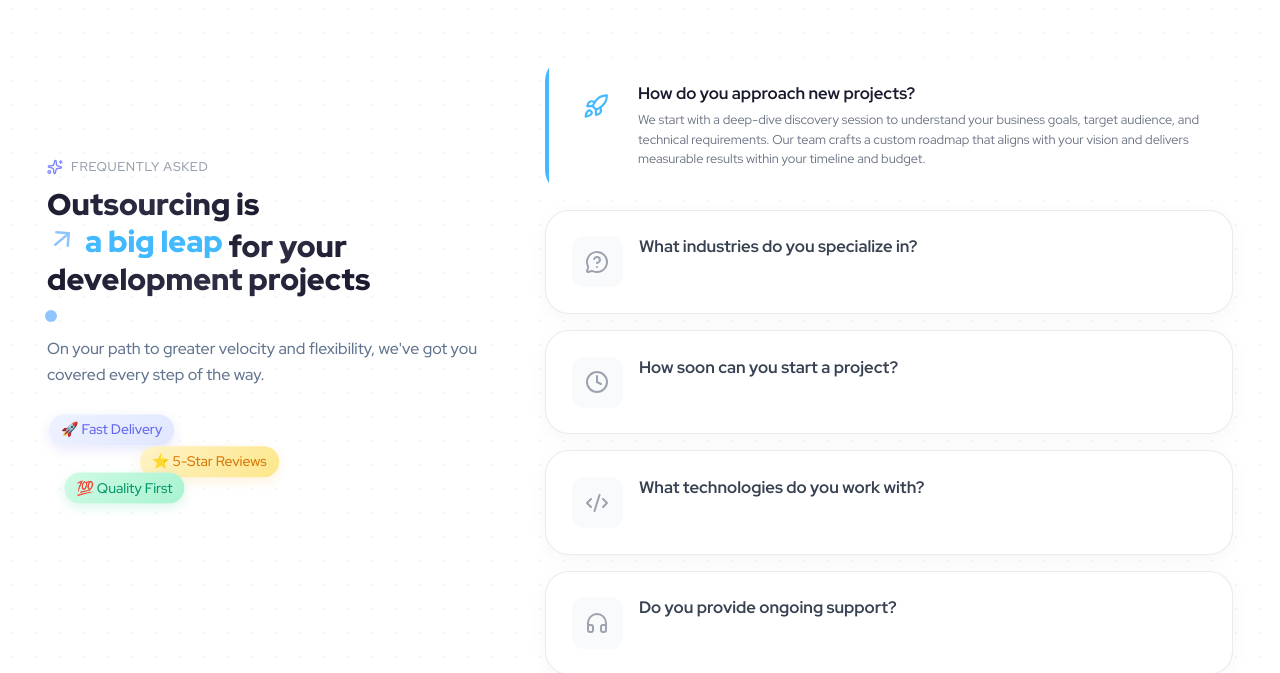
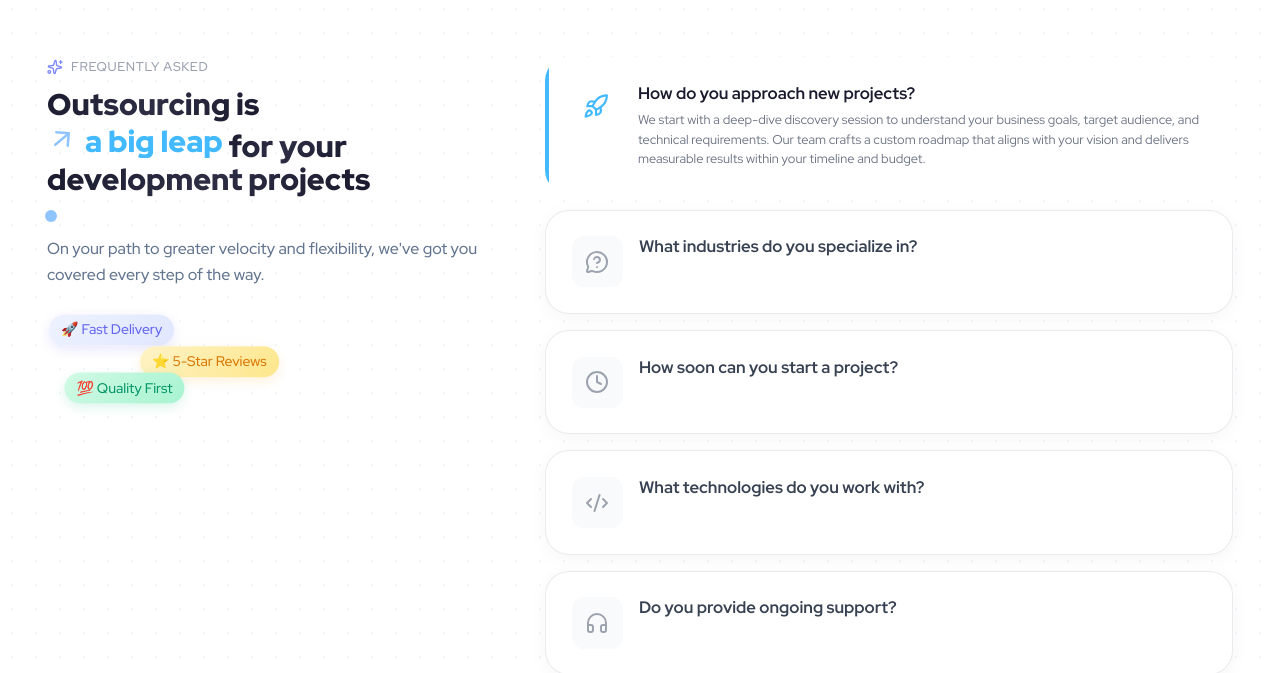
Before and after one commit to thedaylooksgood/techfleek-demo, a Next.js app: page / in a window 1280 px wide. Shown: the part 3089-3762 px from the top of the page. Built offline with nearby package versions, Linux system fonts and the light colour scheme; grey boxes are pictures that could not be loaded.

Commit message:
fix the left scroll on the expertise

```diff
--- a/components/Home-Page/IndustryExpertise.tsx
+++ b/components/Home-Page/IndustryExpertise.tsx
@@ -257,7 +257,7 @@ export default function IndustryExpertise() {
     return (
         <section
             ref={sectionRef}
-            className={homeStyles.section}
+            className={`${homeStyles.section.replace('overflow-hidden', '')} overflow-x-clip`}
             style={{
                 paddingTop: '60px',
                 paddingBottom: '60px'
```
